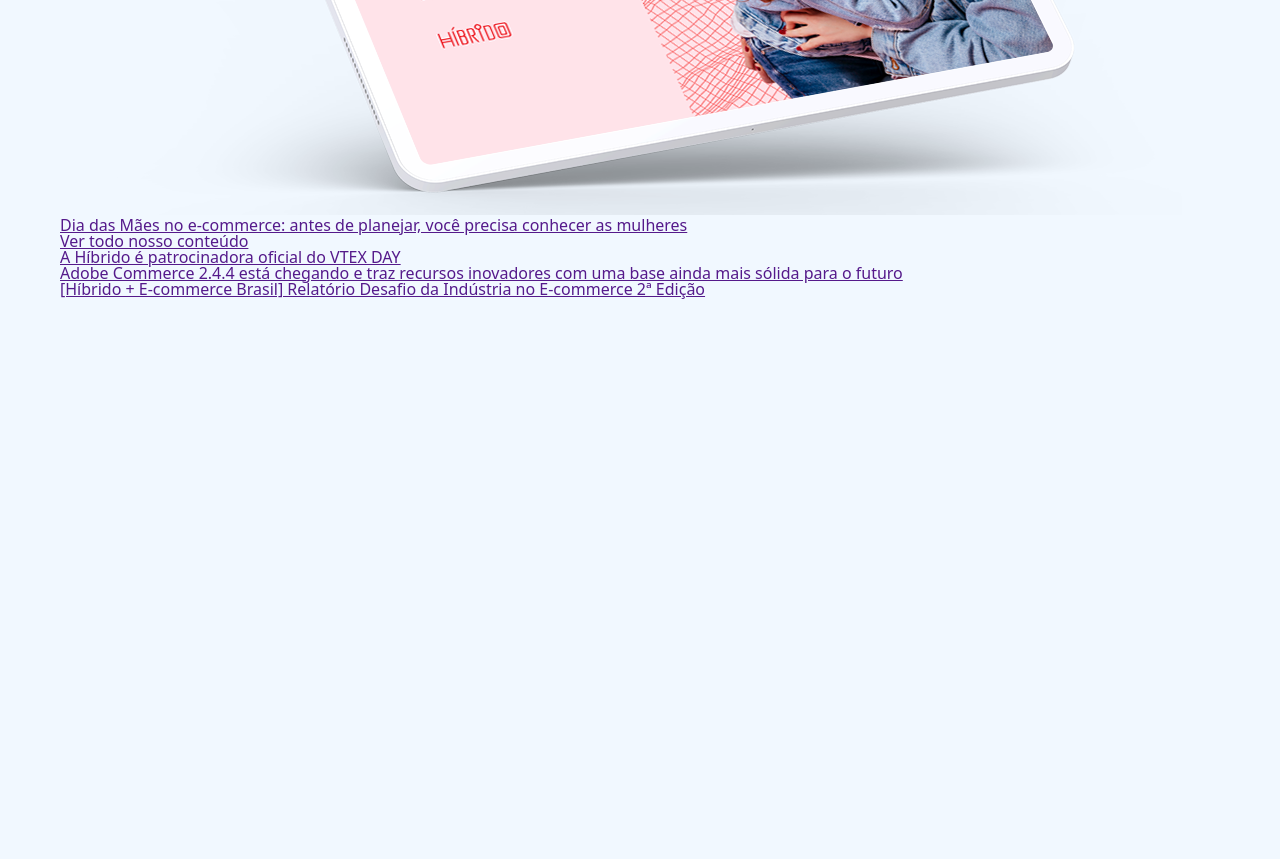
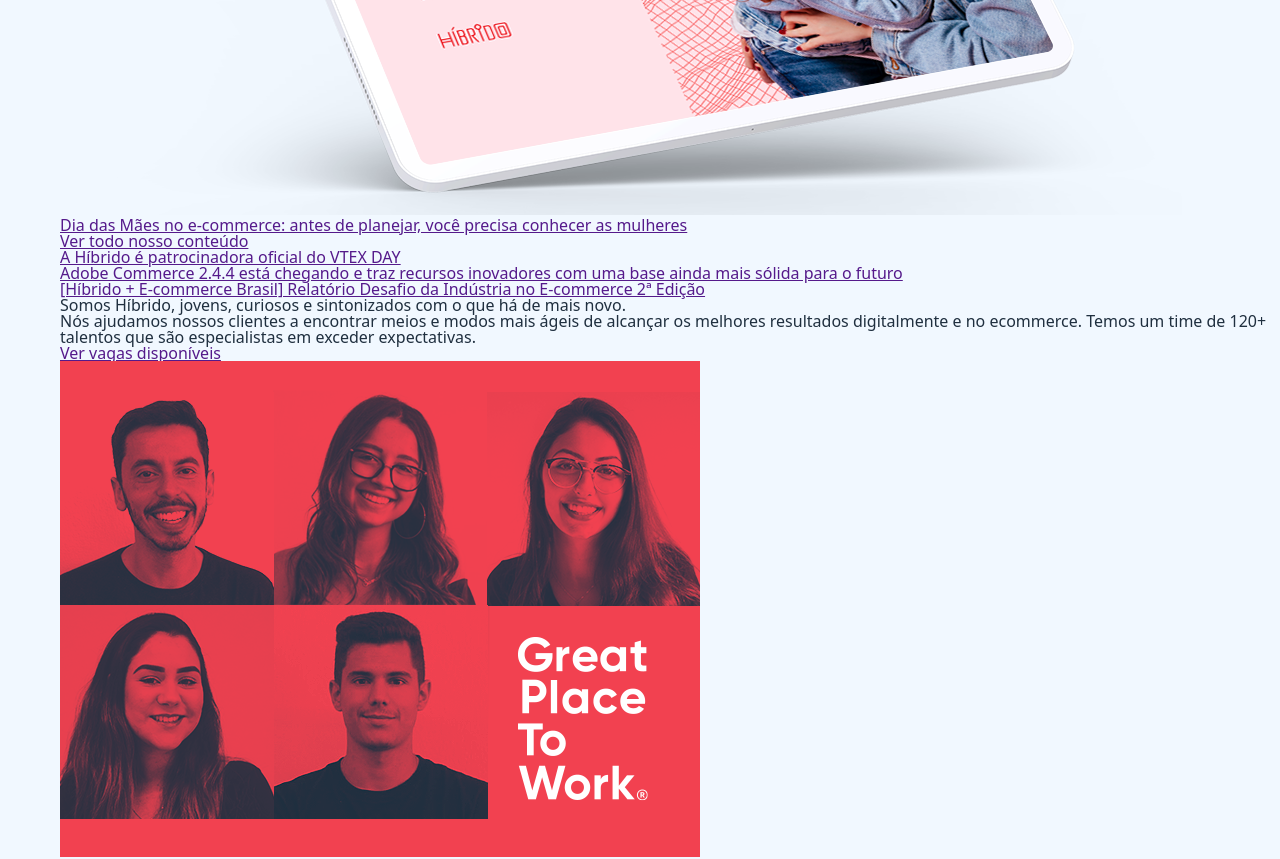
Before and after one commit to Serginho6/Serginho6.github.io, a plain HTML site: page index.html in a window 1280 px wide. Shown: the part 3285-4144 px from the top of the page. Before the commit the page ends 3585 px from the top, so only its background shows below. Drawn offline with nearby package versions, Linux system fonts and the light colour scheme.

Commit message:
add team section

```diff
--- a/index.html
+++ b/index.html
@@ -154,6 +154,22 @@
                 <a href=""><h2>[Híbrido + E-commerce Brasil] Relatório Desafio da Indústria no E-commerce 2ª Edição</h2></a>
             </div>
         </section>
+
+        <section>
+            <div>
+                <h1>Somos Híbrido, jovens, curiosos e sintonizados com o que há de mais novo.</h1>
+                <p>Nós ajudamos nossos clientes a encontrar meios e modos mais ágeis de alcançar os melhores resultados digitalmente e no ecommerce. Temos um time de 120+ talentos que são especialistas em exceder expectativas.</p>
+                <a href="">Ver vagas disponíveis</a>
+            </div>
+
+            <div>
+                <img src="./images/else/hibrido-equipe-04.png" alt="">
+            </div>
+        </section>
+
+        <section>
+
+        </section>
     </main>
 
     <footer>
```
